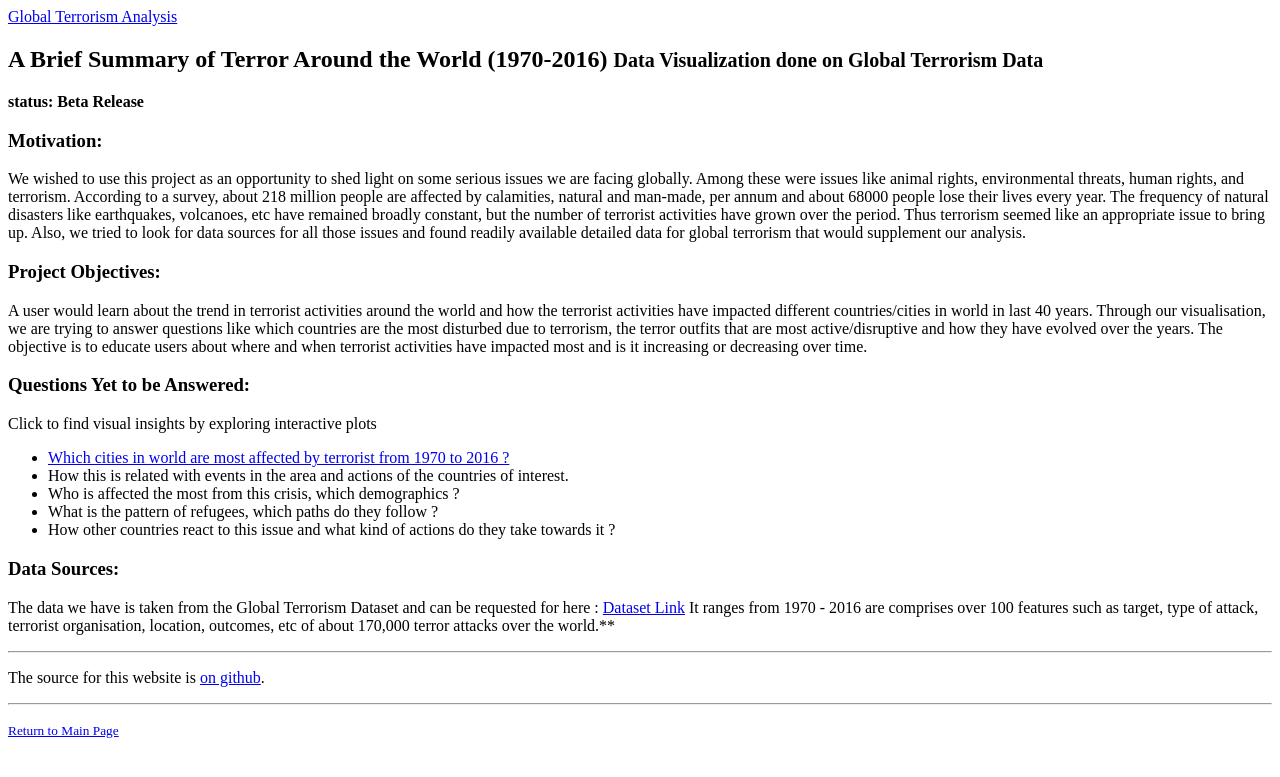
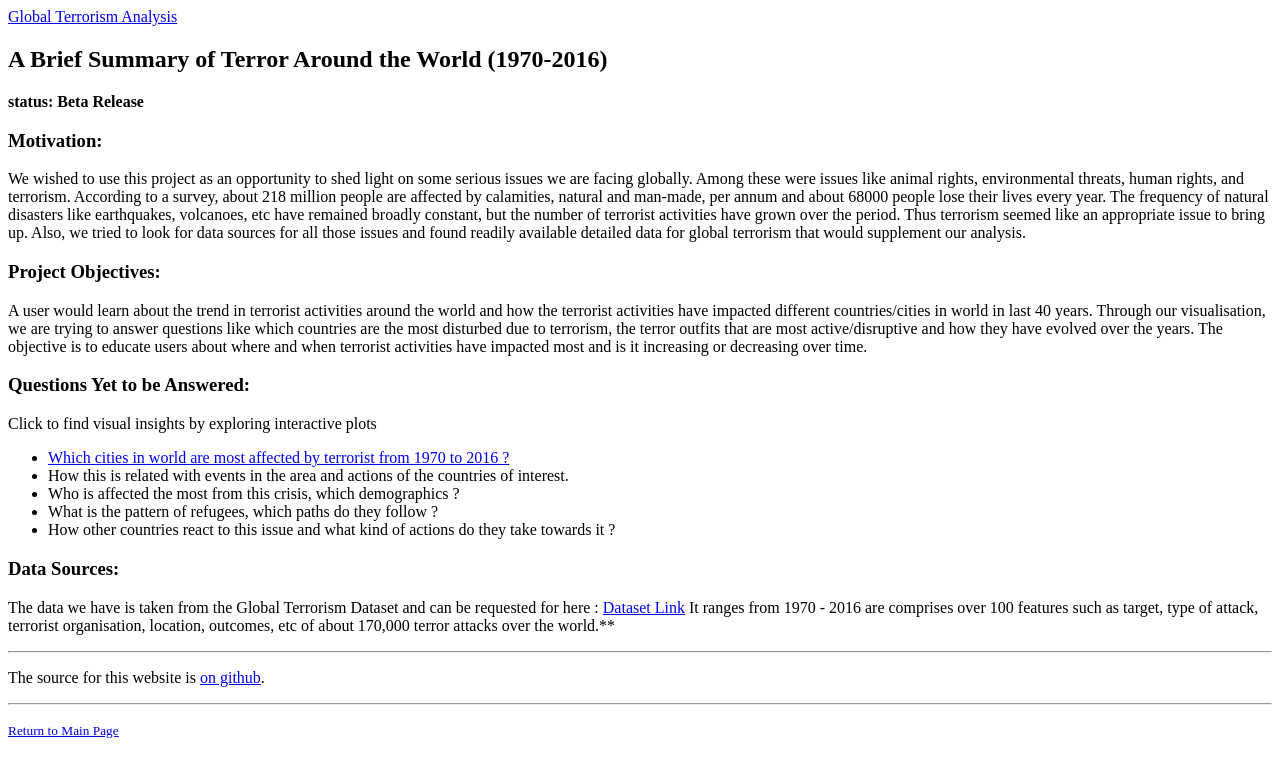
Before and after one commit to Jaybagrecha/global-terrorism-analysis, a Jekyll site: the page built from index.md, in a window 1280 px wide. Shown: the top 777 px of the page. Built offline with Jekyll 4.4.1, drawn with Linux system fonts in a browser that asks for light colours.

Commit message:
index update

```diff
--- a/index.md
+++ b/index.md
@@ -1,7 +1,6 @@
 ---
 layout: page
 title: A Brief Summary of Terror Around the World (1970-2016)
-tagline: Data Visualization done on Global Terrorism Data
 ---
 
 **status: Beta Release**
```
